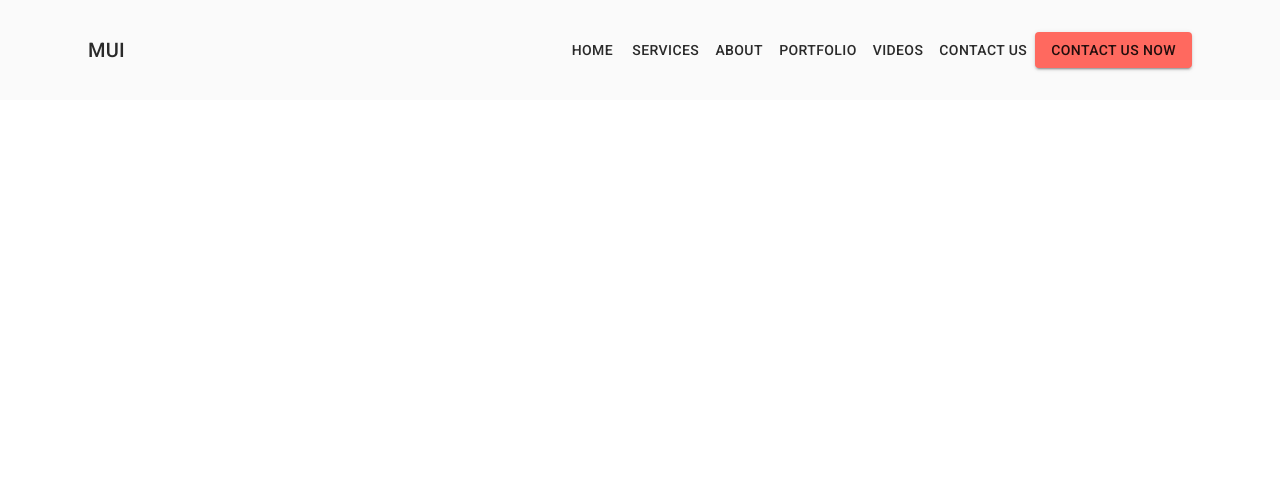
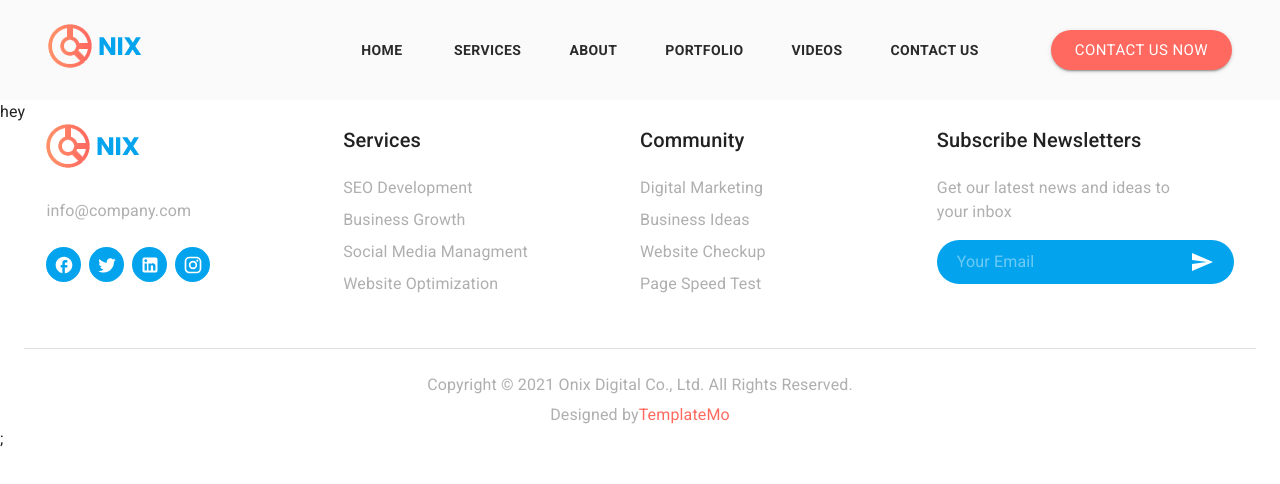
Before and after one commit to basel2053/MUI-temp-project, a React (Vite) app: page / in a window 1280 px wide. Shown: the top 484 px of the page. Built offline with nearby package versions, Linux system fonts and the light colour scheme.

Commit message:
finshing footer

```diff
--- a/src/App.tsx
+++ b/src/App.tsx
@@ -1,6 +1,7 @@
 import { useState } from 'react';
 import Layout from './components/Layout';
 import CssBaseline from '@mui/material/CssBaseline';
+import GlobalStyles from '@mui/material/GlobalStyles';
 import { ThemeProvider } from '@mui/material';
 import theme from './utils/theme';
 
@@ -8,6 +9,7 @@ function App() {
   return (
     <ThemeProvider theme={theme}>
       <CssBaseline />
+      {/* <GlobalStyles styles={{ '&::selection': { bgcolor: theme => theme.palette.primary.main, color: '#fff' } }} /> */}
       <Layout>hey</Layout>;
     </ThemeProvider>
   );
--- a/src/components/shared/Footer.tsx
+++ b/src/components/shared/Footer.tsx
@@ -1,7 +1,175 @@
-import React from 'react';
+import Box from '@mui/material/Box';
+import Stack from '@mui/material/Stack';
+import Container from '@mui/material/Container';
+import List from '@mui/material/List';
+import ListItem from '@mui/material/ListItem';
+import ListItemText from '@mui/material/ListItemText';
+import Typography from '@mui/material/Typography';
+import Button from '@mui/material/Button';
+import TextField from '@mui/material/TextField';
+import Divider from '@mui/material/Divider';
+import InputAdornment from '@mui/material/InputAdornment';
+
+import FacebookOutlinedIcon from '@mui/icons-material/FacebookOutlined';
+import TwitterIcon from '@mui/icons-material/Twitter';
+import InstagramIcon from '@mui/icons-material/Instagram';
+import LinkedInIcon from '@mui/icons-material/LinkedIn';
+import SendIcon from '@mui/icons-material/Send';
+
+const serviceLinks = ['SEO Development', 'Business Growth', 'Social Media Managment', 'Website Optimization'];
+const communityLinks = ['Digital Marketing', 'Business Ideas', 'Website Checkup', 'Page Speed Test'];
 
 function Footer() {
-  return <div>Footer</div>;
+  return (
+    <Box>
+      <Container sx={{ maxWidth: { xl: 1400, lg: 1400, md: 1040, tl: 800, sm: 600 } }}>
+        <Stack direction='row' sx={{ px: 2.8 }}>
+          <Box sx={{ flex: 1 }}>
+            <img src='/images/logo.png' alt='logo' />
+            <Typography color='secondary' sx={{ my: 3 }}>
+              info@company.com
+            </Typography>
+            <Stack direction='row' spacing={1}>
+              <Button
+                size='small'
+                sx={{
+                  maxWidth: 35,
+                  maxHeight: 35,
+                  minWidth: 35,
+                  minHeight: 35,
+                  backgroundColor: theme => theme.palette.primary.main,
+                  borderRadius: 28,
+                  '&:hover': { bgcolor: theme => theme.palette.error.main },
+                }}
+              >
+                <FacebookOutlinedIcon sx={{ color: 'white' }} fontSize='small' />
+              </Button>
+              <Button
+                size='small'
+                sx={{
+                  maxWidth: 35,
+                  maxHeight: 35,
+                  minWidth: 35,
+                  minHeight: 35,
+                  backgroundColor: theme => theme.palette.primary.main,
+                  borderRadius: 28,
+                  '&:hover': { bgcolor: theme => theme.palette.error.main },
+                }}
+              >
+                <TwitterIcon sx={{ color: 'white' }} fontSize='small' />
+              </Button>
+              <Button
+                size='small'
+                sx={{
+                  maxWidth: 35,
+                  maxHeight: 35,
+                  minWidth: 35,
+                  minHeight: 35,
+                  backgroundColor: theme => theme.palette.primary.main,
+                  borderRadius: 28,
+                  '&:hover': { bgcolor: theme => theme.palette.error.main },
+                }}
+              >
+                <LinkedInIcon sx={{ color: 'white' }} fontSize='small' />
+              </Button>
+              <Button
+                size='small'
+                sx={{
+                  maxWidth: 35,
+                  maxHeight: 35,
+                  minWidth: 35,
+                  minHeight: 35,
+                  backgroundColor: theme => theme.palette.primary.main,
+                  borderRadius: 28,
+                  '&:hover': { bgcolor: theme => theme.palette.error.main },
+                }}
+              >
+                <InstagramIcon sx={{ color: 'white' }} fontSize='small' />
+              </Button>
+            </Stack>
+          </Box>
+          <Box sx={{ flex: 1 }}>
+            <Typography variant='h6'>Services</Typography>
+            <List sx={{ mt: 1 }}>
+              {serviceLinks.map(e => (
+                <ListItem
+                  sx={{
+                    p: 0,
+                    '&:hover': { color: theme => theme.palette.error.main },
+                    cursor: 'pointer',
+                    transition: '.2s',
+                    color: theme => theme.palette.secondary.main,
+                  }}
+                  key={e}
+                >
+                  <ListItemText primary={e} sx={{ fontWeight: 900 }} />
+                </ListItem>
+              ))}
+            </List>
+          </Box>
+          <Box sx={{ flex: 1 }}>
+            <Typography variant='h6'>Community</Typography>
+            <List sx={{ mt: 1 }}>
+              {communityLinks.map(e => (
+                <ListItem
+                  sx={{
+                    p: 0,
+                    '&:hover': { color: theme => theme.palette.error.main },
+                    cursor: 'pointer',
+                    transition: '.2s',
+                    color: theme => theme.palette.secondary.main,
+                  }}
+                  key={e}
+                >
+                  <ListItemText primary={e} sx={{ fontWeight: 900 }} />
+                </ListItem>
+              ))}
+            </List>
+          </Box>
+          <Box sx={{ flex: 1 }}>
+            <Typography variant='h6'>Subscribe Newsletters</Typography>
+            <Typography sx={{ color: theme => theme.palette.secondary.main, mt: 2.5, pr: 5 }}>
+              Get our latest news and ideas to your inbox
+            </Typography>
+            <TextField
+              variant='standard'
+              color='primary'
+              placeholder='Your Email'
+              sx={{ mt: 2 }}
+              InputProps={{
+                style: {
+                  backgroundColor: '#03a4ed',
+                  borderRadius: 50,
+                  padding: 6,
+                  paddingLeft: 20,
+                  paddingRight: 20,
+                  color: '#fff',
+                  outline: 'none !important',
+                },
+                disableUnderline: true,
+                endAdornment: (
+                  <InputAdornment position='end'>
+                    <SendIcon sx={{ color: '#fff' }} />
+                  </InputAdornment>
+                ),
+              }}
+              fullWidth
+            />
+          </Box>
+        </Stack>
+        <Divider sx={{ mt: 5 }} />
+        <Box sx={{ color: theme => theme.palette.secondary.main, textAlign: 'center', mt: 3 }}>
+          <Typography gutterBottom>Copyright © 2021 Onix Digital Co., Ltd. All Rights Reserved.</Typography>
+          <Typography>
+            Designed by
+            <Box component='span' sx={{ color: theme => theme.palette.error.main }}>
+              TemplateMo
+            </Box>
+          </Typography>
+        </Box>
+      </Container>
+    </Box>
+  );
 }
 
 export default Footer;
--- a/src/components/shared/Nav.tsx
+++ b/src/components/shared/Nav.tsx
@@ -1,42 +1,116 @@
-import * as React from 'react';
 import AppBar from '@mui/material/AppBar';
 import Box from '@mui/material/Box';
+import Stack from '@mui/material/Stack';
 import Toolbar from '@mui/material/Toolbar';
 import Typography from '@mui/material/Typography';
 import Button from '@mui/material/Button';
 import Container from '@mui/material/Container';
 
-interface Props {
-  /**
-   * Injected by the documentation to work in an iframe.
-   * You won't need it on your project.
-   */
-  window?: () => Window;
-}
+import MenuIcon from '@mui/icons-material/Menu';
+import CloseIcon from '@mui/icons-material/Close';
+import { useState } from 'react';
 
 const navItems = ['Home', 'Services', 'About', 'Portfolio', 'Videos', 'Contact Us'];
 
 function Nav() {
+  const [showMenu, setShowMenu] = useState<boolean>(false);
+  const openMenuHandler = (state: boolean) => {
+    setShowMenu(state);
+  };
   return (
-    <AppBar component='nav' elevation={0} sx={{ background: '#fafafa', minHeight: 100, justifyContent: 'center' }}>
-      <Container sx={{ maxWidth: { xl: 1400 } }}>
-        <Toolbar sx={{ color: '#2a2a2a' }}>
-          <Typography variant='h6' component='div' sx={{ flexGrow: 1, display: { xs: 'none', sm: 'block' } }}>
-            MUI
+    <>
+      <AppBar
+        component='nav'
+        elevation={0}
+        sx={{ background: '#fafafa', minHeight: 100, justifyContent: 'center', position: 'relative' }}
+      >
+        <Container sx={{ maxWidth: { xl: 1400, lg: 1400, md: 1040, tl: 800, sm: 600 } }}>
+          <Toolbar sx={{ color: '#2a2a2a', gap: { lg: 8, md: 4 } }}>
+            <Typography variant='h6' component='div' sx={{ flexGrow: 1, display: 'block' }}>
+              <img src='/images/logo.png' alt='logo' />
             </Typography>
-          <Box sx={{ display: { xs: 'none', sm: 'block' } }}>
+            <Box sx={{ display: { xs: 'none', tl: 'block' } }}>
               {navItems.map(item => (
-              <Button key={item} sx={{ color: '#2a2a2a', '&:hover': { color: theme => theme.palette.error.main } }}>
+                <Button
+                  key={item}
+                  sx={{
+                    color: '#2a2a2a',
+                    '&:hover': { color: theme => theme.palette.error.main },
+                    '&:not(:last-child)': { mr: { lg: 4, md: 2, sm: 1 } },
+                    fontWeight: 600,
+                  }}
+                >
                   {item}
                 </Button>
               ))}
             </Box>
-          <Button variant='contained' color='error'>
+            <Box sx={{ display: { sm: 'block', tl: 'none' } }}>
+              {showMenu ? (
+                <CloseIcon
+                  fontSize='large'
+                  onClick={() => {
+                    openMenuHandler(false);
+                  }}
+                />
+              ) : (
+                <MenuIcon
+                  fontSize='large'
+                  onClick={() => {
+                    openMenuHandler(true);
+                  }}
+                />
+              )}
+            </Box>
+            <Button
+              variant='contained'
+              color='error'
+              sx={{
+                color: '#fff',
+                fontWeight: 400,
+                '&:hover': { bgcolor: theme => theme.palette.primary.main },
+                borderRadius: '40px',
+                py: 0.8,
+                px: 3,
+                fontSize: { lg: 15 },
+                display: { xs: 'none', md: 'inline-flex' },
+              }}
+            >
               Contact Us Now
             </Button>
           </Toolbar>
         </Container>
       </AppBar>
+      <Stack
+        sx={{
+          display: { sm: 'flex', tl: 'none' },
+          position: 'absolute',
+          background: '#fafafa',
+          ml: 'auto',
+          mr: 'auto',
+          left: 0,
+          right: 0,
+          transition: '0.4s',
+        }}
+        maxWidth='80%'
+        className={showMenu ? 'animate' : 'idle'}
+      >
+        {navItems.map(item => (
+          <Button
+            key={item}
+            sx={{
+              color: '#2a2a2a',
+              fontWeight: 500,
+              '&:active': { bgcolor: theme => theme.palette.error.main, color: '#fff' },
+              '&:first-child': { borderTop: '1px solid #e7e7e7' },
+              borderBottom: '1px solid #e7e7e7',
+              py: 1.5,
+            }}
+          >
+            {item}
+          </Button>
+        ))}
+      </Stack>
+    </>
   );
 }
 
--- a/src/index.css
+++ b/src/index.css
@@ -0,0 +1,11 @@
+.idle {
+  opacity: 0;
+  transform: translateY(100px);
+}
+.animate {
+  opacity: 1;
+}
+
+.footer-input {
+  padding: 0 !important;
+}
--- a/src/utils/theme.ts
+++ b/src/utils/theme.ts
@@ -1,3 +1,14 @@
+declare module '@mui/material/styles' {
+  interface BreakpointOverrides {
+    xs: true; // removes the `xs` breakpoint
+    sm: true;
+    md: true;
+    lg: true;
+    xl: true;
+    tl: true;
+  }
+}
+
 import { createTheme } from '@mui/material';
 
 const theme = createTheme({
@@ -8,6 +19,19 @@ const theme = createTheme({
     primary: {
       main: '#03A4ED',
     },
+    secondary: {
+      main: '#afafaf',
+    },
+  },
+  breakpoints: {
+    values: {
+      xs: 0,
+      sm: 600,
+      tl: 768,
+      md: 992,
+      lg: 1200,
+      xl: 1536,
+    },
   },
 });
 
```
Lines whose indentation alone changed are shown as unchanged.
